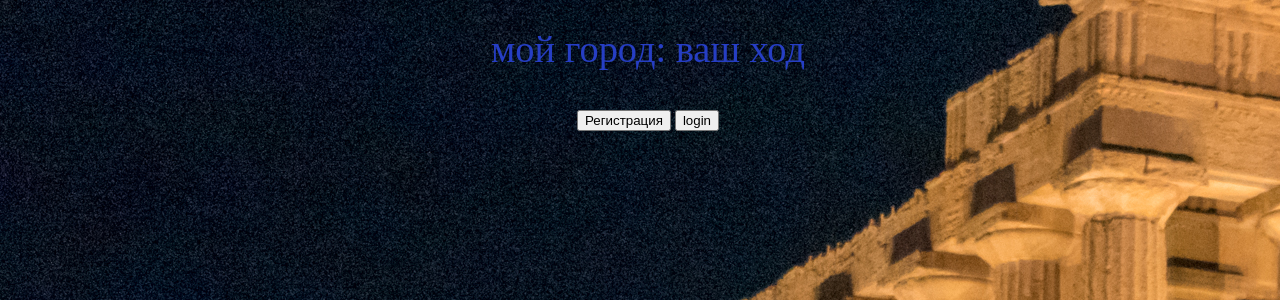
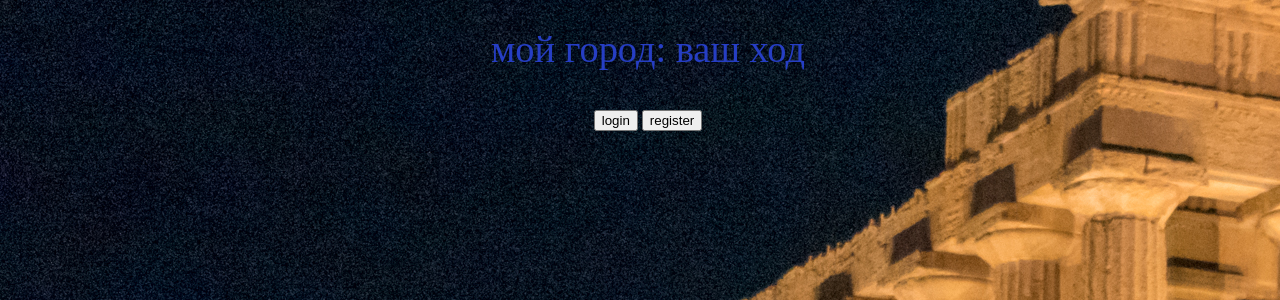
Before and after one commit to GurIlVik/web, a Django app: page / in a window 1280 px wide. Shown: the part 392-692 px from the top of the page. Run offline with Django 4.2, Linux system fonts and the light colour scheme.

Commit message:
добавил регистрацию

```diff
--- a/collector/start/templates/start/index.html
+++ b/collector/start/templates/start/index.html
@@ -20,10 +20,10 @@
     <p>мой город:   <span id="s1">ваш ход</span></p>
     <div id="finish"></div>
     <p id="s2"></p>
-    <input id="reg" type="button" value="Регистрация"  />
+
 
     {% comment %}{% endcomment %}
-    <a href="/account/login/"><button>login</button></a>
+    <a href="/account/login/"><button>login</button></a> <a href="/account/register/"><button>register</button></a>
 
 
 </body>
```
